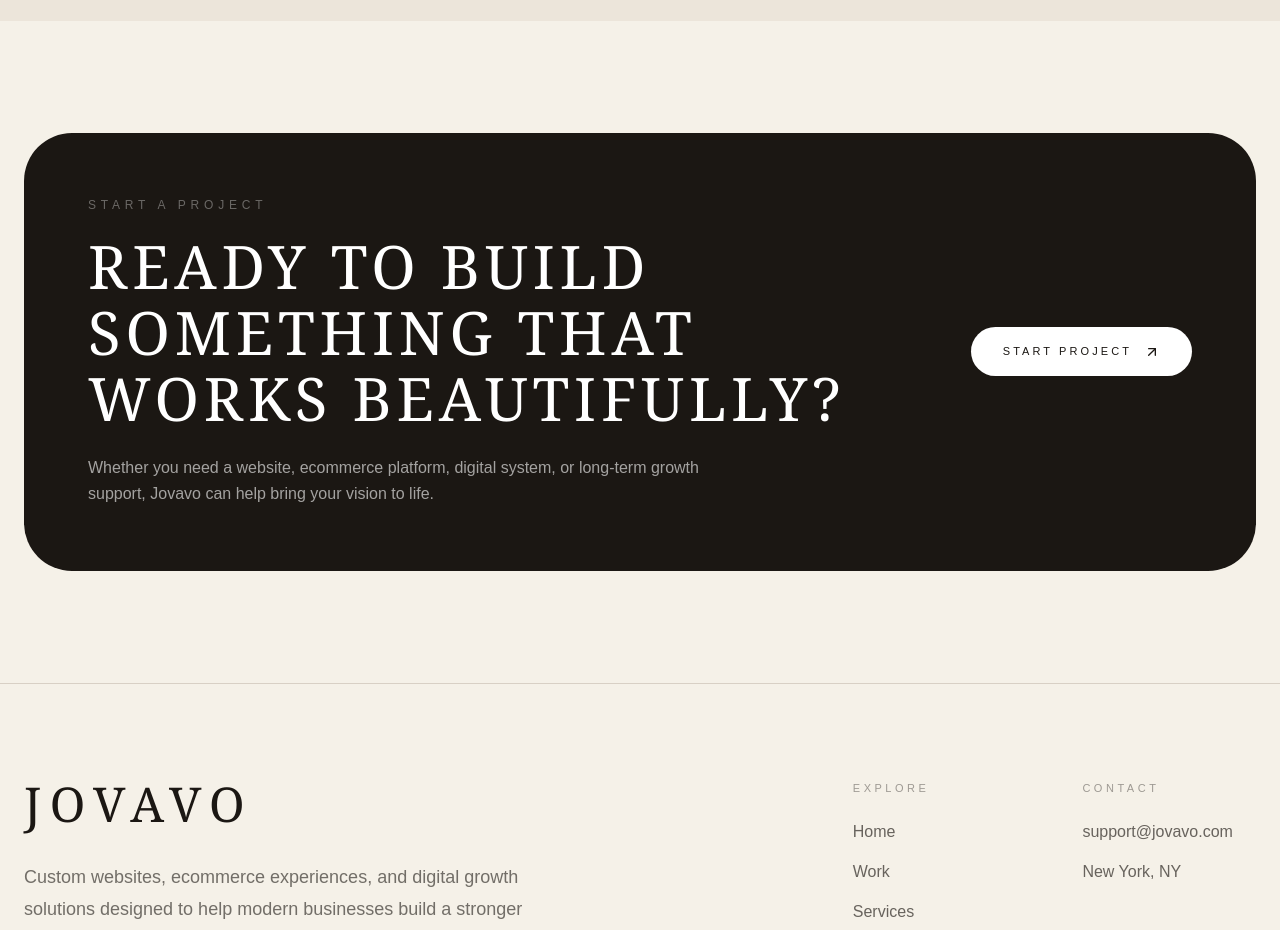
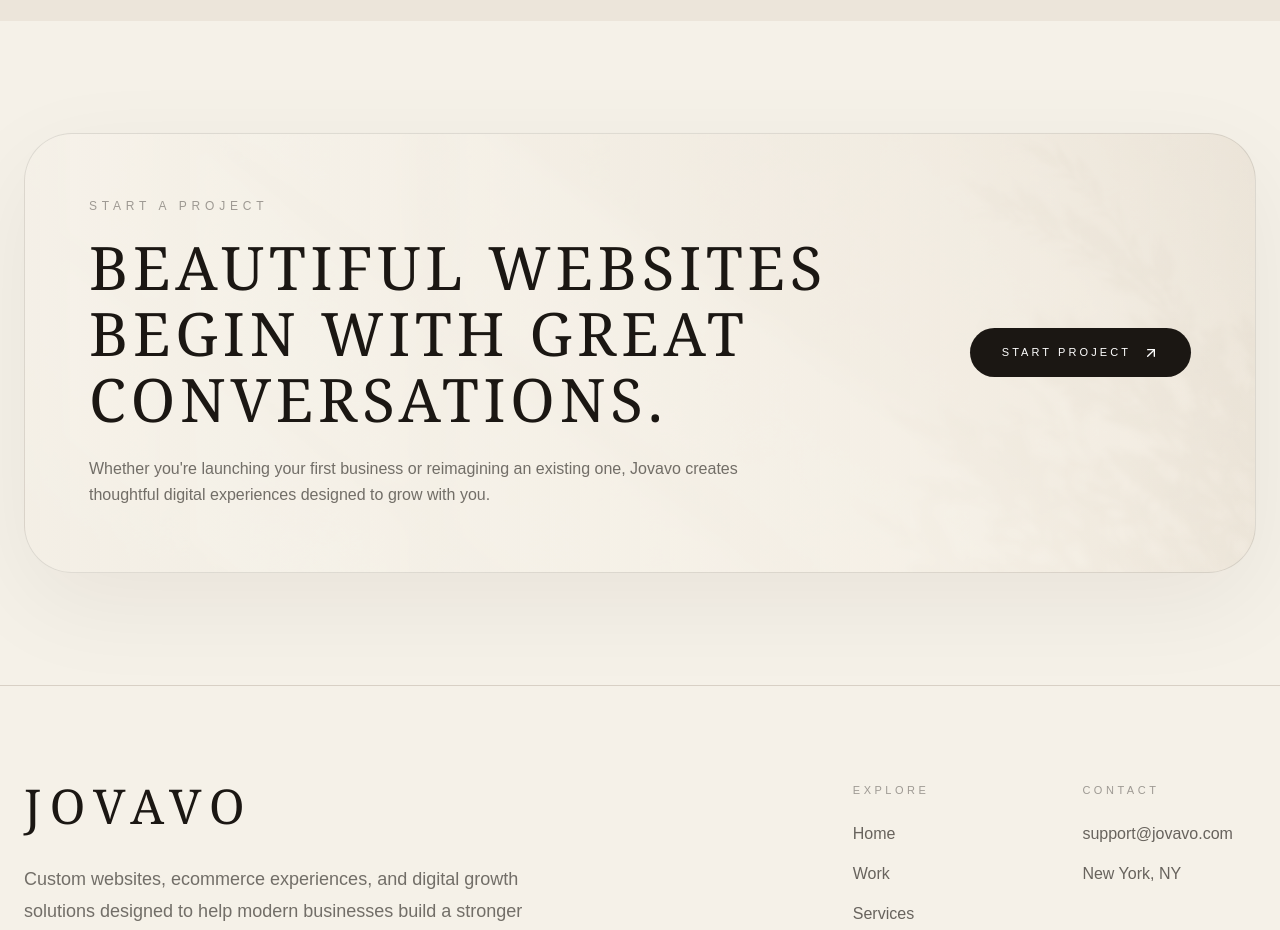
Before and after one commit to Jovavoco/jovavo, a Next.js app: page / in a window 1280 px wide. Shown: the part 3540-4470 px from the top of the page. Built offline with nearby package versions, Linux system fonts and the light colour scheme.

Commit message:
Update page.tsx

```diff
--- a/app/page.tsx
+++ b/app/page.tsx
@@ -214,27 +214,37 @@ export default function HomePage() {
 {/* CTA */}
 <section className="mx-auto max-w-7xl px-6 py-28">
   <Reveal>
-          <div className="rounded-[3rem] bg-[#1b1713] p-10 text-white md:p-16">
+    <div
+      className="overflow-hidden rounded-[3rem] border border-[#1b1713]/10 bg-cover bg-center p-10 text-[#1b1713] shadow-[0_30px_100px_rgba(27,23,19,0.06)] md:p-16"
+      style={{
+        backgroundImage:
+          "linear-gradient(90deg, rgba(245,241,232,0.94), rgba(245,241,232,0.78)), url('/images/services/lets-talk.jpg')",
+      }}
+    >
       <div className="grid gap-10 md:grid-cols-[1fr_auto] md:items-center">
         <div>
-                <p className="mb-5 text-xs uppercase tracking-[0.4em] text-white/35">
+          <p className="mb-5 text-xs uppercase tracking-[0.4em] text-[#1b1713]/40">
             Start a Project
           </p>
 
           <h2 className="max-w-4xl font-serif text-4xl font-light uppercase leading-[1.1] tracking-[0.08em] md:text-6xl">
-                  Ready to build something that works beautifully?
+            Beautiful websites
+            <br />
+            begin with great
+            <br />
+            conversations.
           </h2>
 
-                <p className="mt-6 max-w-2xl leading-relaxed text-white/60">
-                  Whether you need a website, ecommerce platform, digital
-                  system, or long-term growth support, Jovavo can help bring
-                  your vision to life.
+          <p className="mt-6 max-w-2xl leading-relaxed text-[#1b1713]/60">
+            Whether you're launching your first business or reimagining an
+            existing one, Jovavo creates thoughtful digital experiences designed
+            to grow with you.
           </p>
         </div>
 
         <Link
           href="/contact"
-                className="inline-flex w-fit items-center gap-3 rounded-full bg-white px-8 py-4 text-[11px] uppercase tracking-[0.28em] text-[#1b1713] transition hover:-translate-y-1 hover:bg-white/90"
+          className="inline-flex w-fit items-center gap-3 rounded-full bg-[#1b1713] px-8 py-4 text-[11px] uppercase tracking-[0.28em] text-white transition hover:-translate-y-1 hover:bg-[#1b1713]/90"
         >
           Start Project
           <ArrowUpRight size={16} />
```
Lines whose indentation alone changed are shown as unchanged.
